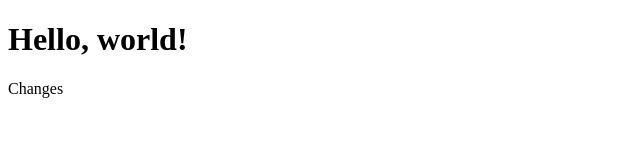
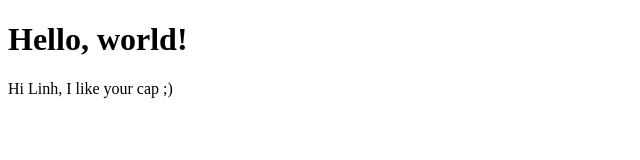
Before and after one commit to linhng91/first-test-project, a plain HTML site: page index.html in a window 1280 px wide. Shown: the whole page, without its empty margins (0-640 px from the left). Drawn offline with Linux system fonts and the light colour scheme.

Commit message:
said's comment

```diff
--- a/index.html
+++ b/index.html
@@ -6,6 +6,6 @@
     </head>
     <body>
         <h1>Hello, world!</h1>
-        <p>Changes</p>
+        <p>Hi Linh, I like your cap ;)</p>
 
     </body>
```
